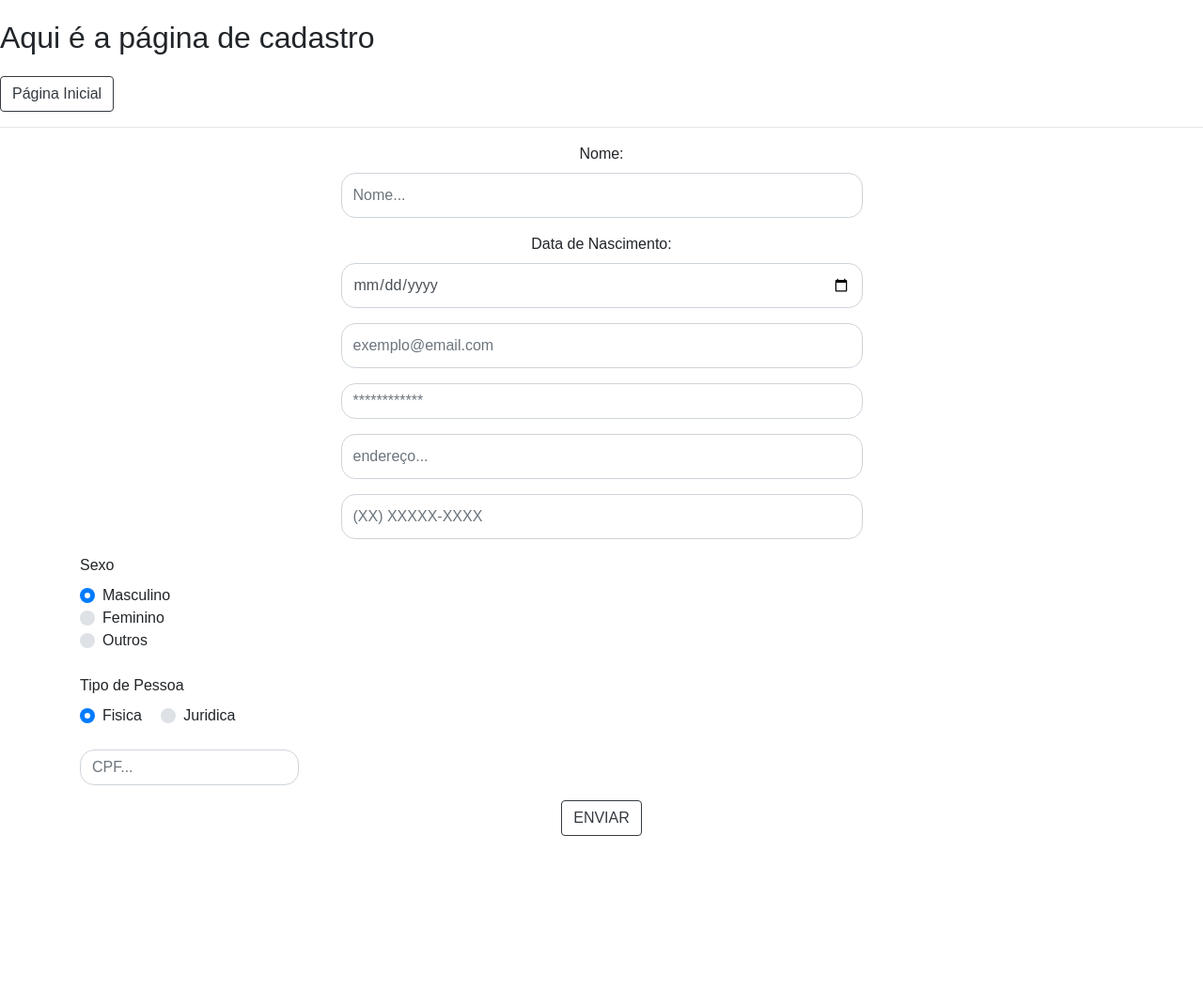
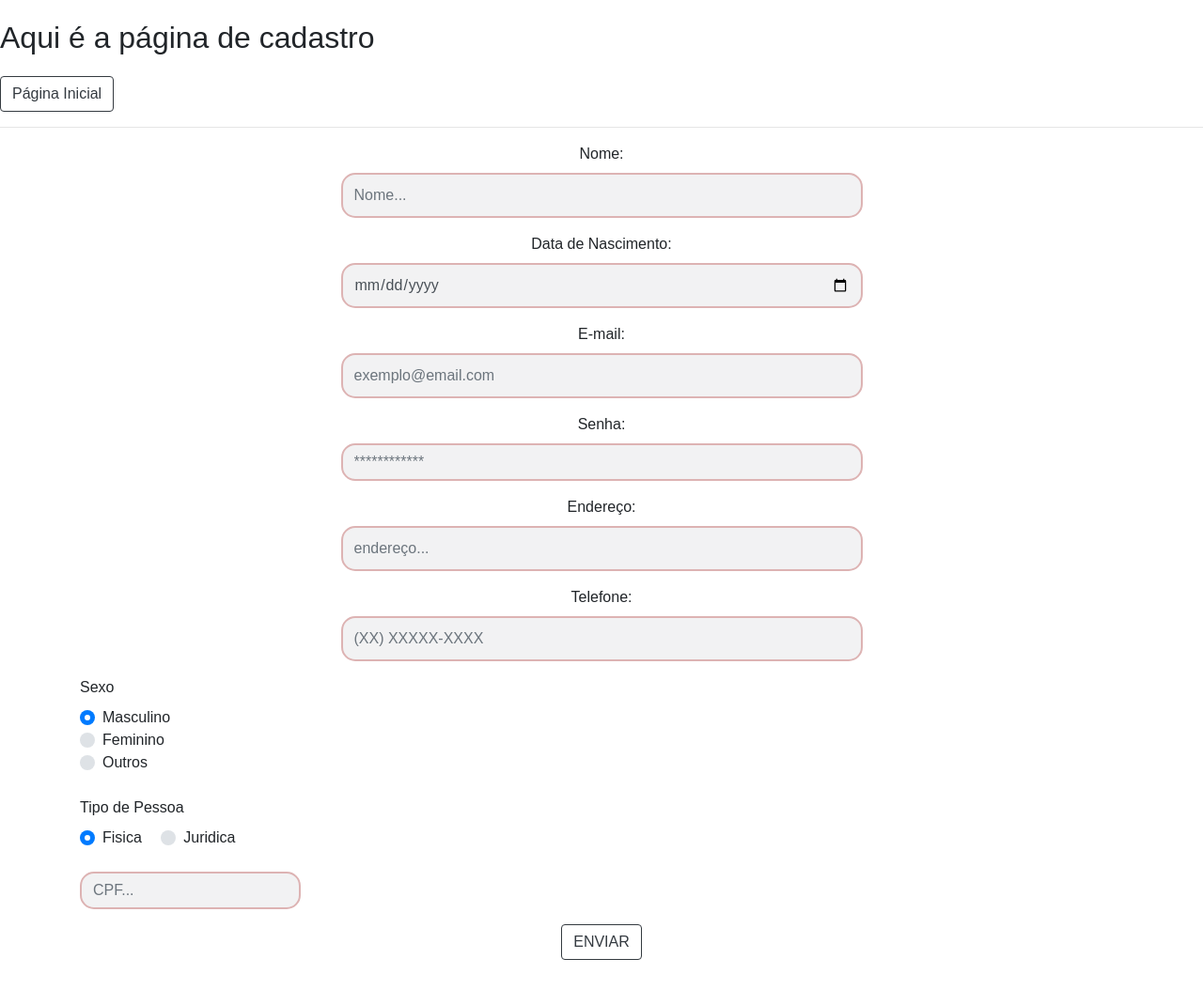
Before and after one commit to rickster1313/FinderFox, a PHP site: page /cadastro in a window 1280 px wide. Shown: the whole page at 94% size. Before the commit the page ends 890 px from the top, so only its background shows below. Run offline with PHP 8.4, Linux system fonts and the light colour scheme; data comes from the database, SQL or seed files in the repository.

Commit message:
css no cadastrar

```diff
--- a/views/cadastro.php
+++ b/views/cadastro.php
@@ -11,6 +11,12 @@
 	<link rel="stylesheet" type="text/css" href="<?php echo BASE_URL; ?>assets/css/bootstrap-reboot.min.css">
 	<link rel="stylesheet" type="text/css" href="<?php echo BASE_URL; ?>assets/css/component.css">
 	<link rel="stylesheet" type="text/css" href="<?php echo BASE_URL; ?>assets/css/normalize.css">
+
+
+<style type="text/css">
+
+</style>
+
 </head>
 <body>
 	<h1>Aqui é a página de cadastro</h1>
@@ -25,44 +31,46 @@
 	<div class="container" >
 	<center>
 	<form method="POST" id="form_cadastro" class="" style="">
-	    <label >Nome:</label>
+	    <label class="">Nome:</label>
 		<div class="input-group mb-3" style="width: 50%; ">
-		<input class="form-control" style="border-radius: 15px;" type="text" name="nome_txt" required="required" placeholder="Nome..." /><br><br>
+		<input class="form-control" style="border-radius: 15px; border: 2px solid #ddb3b3; background: #f2f2f3; box-shadow: 0 0 0 0" type="text" name="nome_txt" required="required" placeholder="Nome..."  /><br><br>
         </div>
 
         <label>Data de Nascimento:</label>
 		<div class="input-group mb-3" style="width: 50%;">
-		<input class="form-control" style="border-radius: 15px;" type="date" name="data_txt" required="required"><br><br>
+		<input class="form-control" style="border-radius: 15px; border: 2px solid #ddb3b3;background: #f2f2f3; box-shadow: 0 0 0 0" type="date" name="data_txt" required="required"><br><br>
 		</div>
 
-
+        <label>E-mail:</label>
 		<div class="input-group mb-3" style="width: 50%;">
 
-		<input class="form-control" style="border-radius: 15px;" id="email" type="email_txt" name="email_txt" required="required" placeholder="exemplo@email.com"><div id="resp_email"></div><br><br>
+		<input class="form-control" style="border-radius: 15px;border: 2px solid #ddb3b3;background: #f2f2f3; box-shadow: 0 0 0 0" id="email" type="email_txt" name="email_txt" required="required" placeholder="exemplo@email.com"><div id="resp_email"></div><br><br>
 		</div>
 
+        <label>Senha:</label>
 		<div class="input-group mb-3" style="width: 50%;">
 
-		<input class="form-control" style="border-radius: 15px;"s id="senha" type="password" name="senha_txt" required="required" placeholder="************">
+		<input class="form-control" style="border-radius: 15px;border: 2px solid #ddb3b3;background: #f2f2f3; box-shadow: 0 0 0 0" id="senha" type="password" name="senha_txt" required="required" placeholder="************">
 		<div id="forca"></div>
 	</div>
 
+        <label>Endereço:</label>
 		<div class="input-group mb-3" style="width: 50%;">
 
-		<input class="form-control" style="border-radius: 15px;" type="text" name="endereco_txt"  placeholder="endereço..." required="required" /><br><br>
+		<input class="form-control" style="border-radius: 15px;border: 2px solid #ddb3b3;background: #f2f2f3; box-shadow: 0 0 0 0" type="text" name="endereco_txt"  placeholder="endereço..." required="required" /><br><br>
 </div>
 
-
+        <label>Telefone:</label>
 		<div class="input-group mb-3" style="width: 50%;">
 
-		<input class="form-control" style="border-radius: 15px;" id="telefone" type="text"  placeholder="(XX) XXXXX-XXXX" name="telefone_txt" required="required" /><br><br>
+		<input class="form-control" style="border-radius: 15px;border: 2px solid #ddb3b3;background: #f2f2f3; box-shadow: 0 0 0 0" id="telefone" type="text"  placeholder="(XX) XXXXX-XXXX" name="telefone_txt" required="required" /><br><br>
          </div>
 </center>
         <div class="" >
         <label>Sexo</label><br>
-        <div class="custom-control custom-radio">
-    <input type="radio" class="custom-control-input"  id="customRadio" name="sexo_text" checked="checked">
-    <label class="custom-control-label" for="customRadio">Masculino</label>
+        <div class="custom-control custom-radio" >
+    <input type="radio" class="custom-control-input"  id="customRadio" name="sexo_text" checked="checked" >
+    <label class="custom-control-label" for="customRadio" >Masculino</label>
   </div>
   <div class="custom-control custom-radio">
     <input type="radio" class="custom-control-input" id="customRadio2" name="sexo_text">
@@ -89,8 +97,8 @@
 
 		<div class="input-group mb-3" style="width: 50%;">
 
-		<div id="div_cpf">
-			<input class ="form-control" id="cpf_cnpj" style="border-radius: 15px;" placeholder="CPF..." type="text" name="CPF_CNPJ_txt" required="required" />
+		  <div id="div_cpf">
+			<input class ="form-control" id="cpf_cnpj" style="border-radius: 15px;border: 2px solid #ddb3b3;background: #f2f2f3; box-shadow: 0 0 0 0" placeholder="CPF..." type="text" name="CPF_CNPJ_txt" required="required" />
 		</div>
 	</div>
 		<div id="resp_pessoa"></div>
```
Also changed, not shown: views/home.php (+17 -1 lines).
